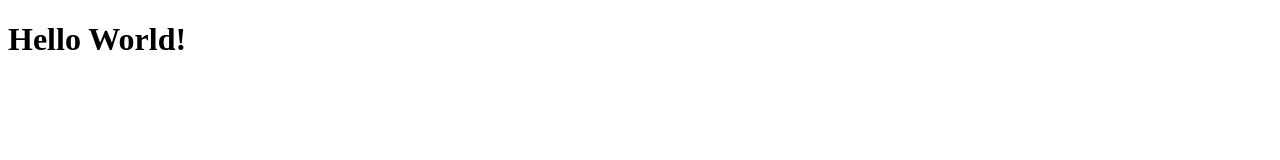
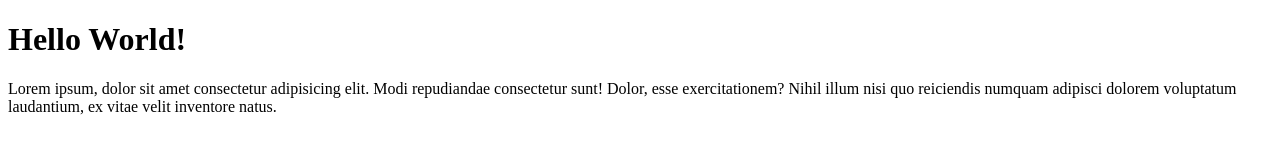
Before and after one commit to reka801/wpu-git-test, a plain HTML site: page index.html in a window 1280 px wide. Drawn offline with Linux system fonts and the light colour scheme.

Commit message:
menambahkan paraghraph

```diff
--- a/index.html
+++ b/index.html
@@ -8,5 +8,6 @@
 </head>
 <body>
     <h1>Hello World!</h1>
+    <p>Lorem ipsum, dolor sit amet consectetur adipisicing elit. Modi repudiandae consectetur sunt! Dolor, esse exercitationem? Nihil illum nisi quo reiciendis numquam adipisci dolorem voluptatum laudantium, ex vitae velit inventore natus.</p>
 </body>
 </html>
```
